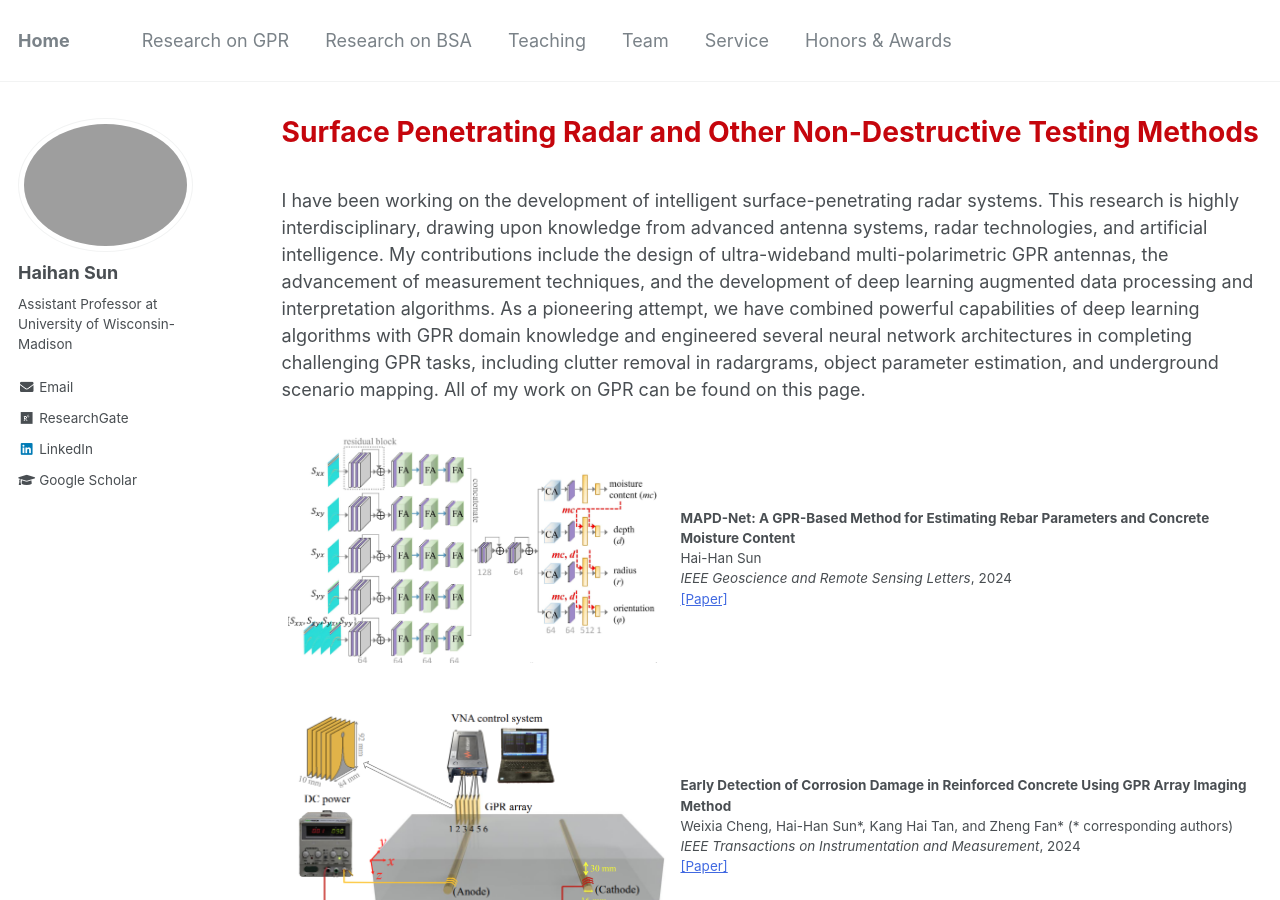
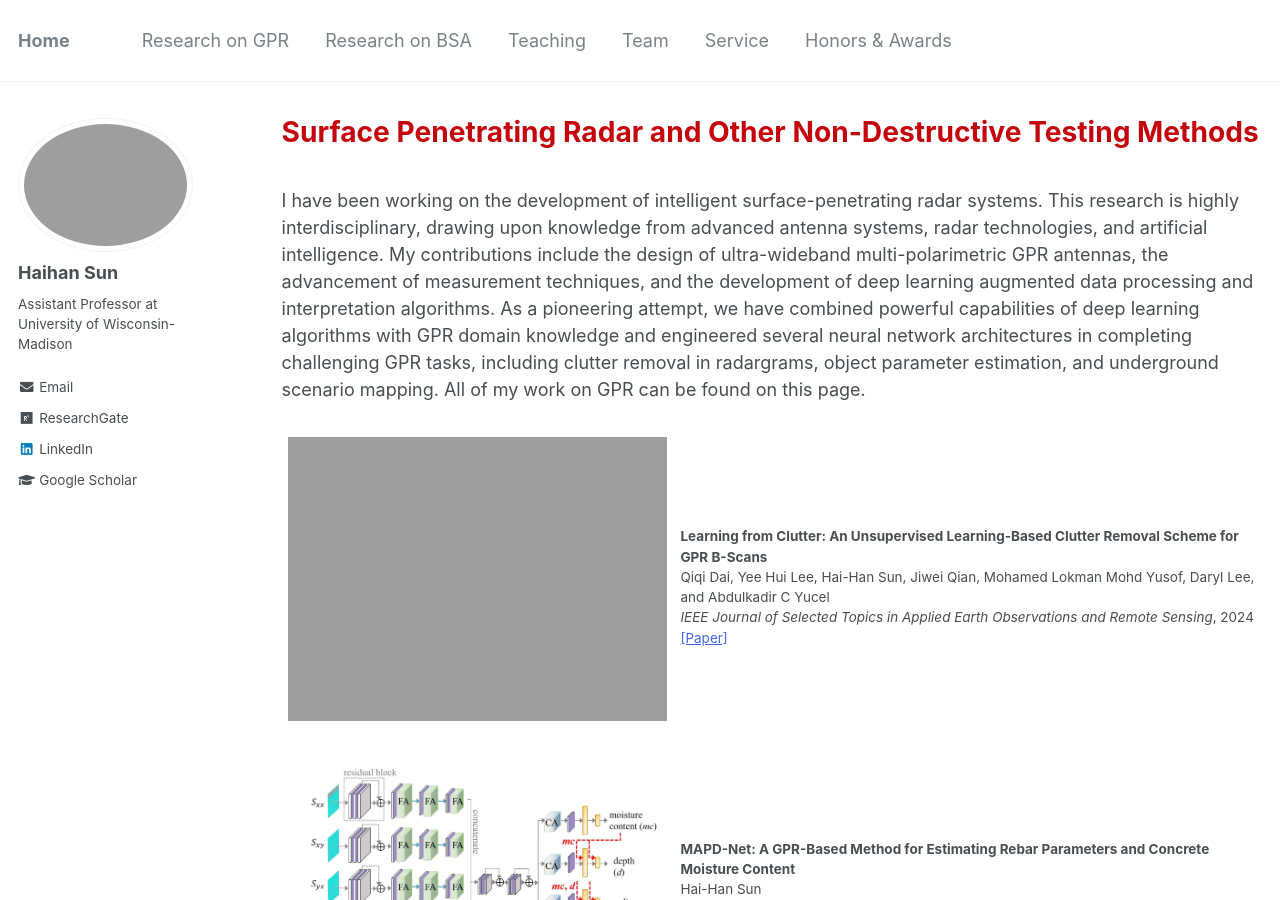
Before and after one commit to Haihan-Sun/Haihan-Sun.github.io, a Jekyll site: the page built from _pages/GPR.html, in a window 1280 px wide and 900 px high. Built offline with Jekyll 4.4.1, drawn with Linux system fonts in a browser that asks for light colours.

Commit message:
Update GPR.html

```diff
--- a/_pages/GPR.html
+++ b/_pages/GPR.html
@@ -23,6 +23,21 @@ and engineered several neural network architectures in completing challenging GP
 scenario mapping. All of my work on GPR can be found on this page. <br />
 
 <br>
+
+<table class="imgtable">
+  <tr>
+    <td style = "width:40%">
+      <img src="https://haihan-sun.github.io/_pages/images/GPR14.png" width="400" >&nbsp; &nbsp; &nbsp;
+    </td>
+  <td align="left"><p><b> Learning from Clutter: An Unsupervised Learning-Based Clutter Removal Scheme for GPR B-Scans </b> <br />
+   Qiqi Dai, Yee Hui Lee, Hai-Han Sun, Jiwei Qian, Mohamed Lokman Mohd Yusof, Daryl Lee, and Abdulkadir C Yucel <br/>
+    <i> IEEE Journal of Selected Topics in Applied Earth Observations and Remote Sensing</i>, 2024  <br/>
+    <a href="https://Haihan-Sun.github.io/files/GPR14.pdf" style="color:#4169e1">[Paper]</a>  <br />
+
+  </td>
+ </tr>
+</table>
+
 <table class="imgtable">
   <tr>
     <td style = "width:40%">
```
